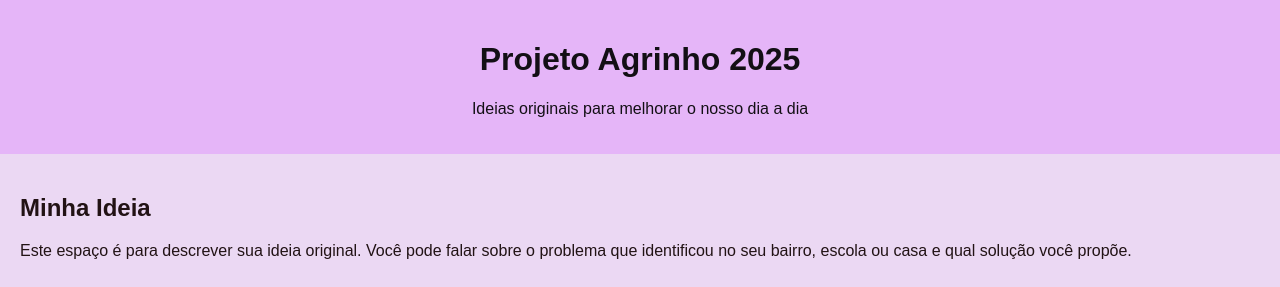
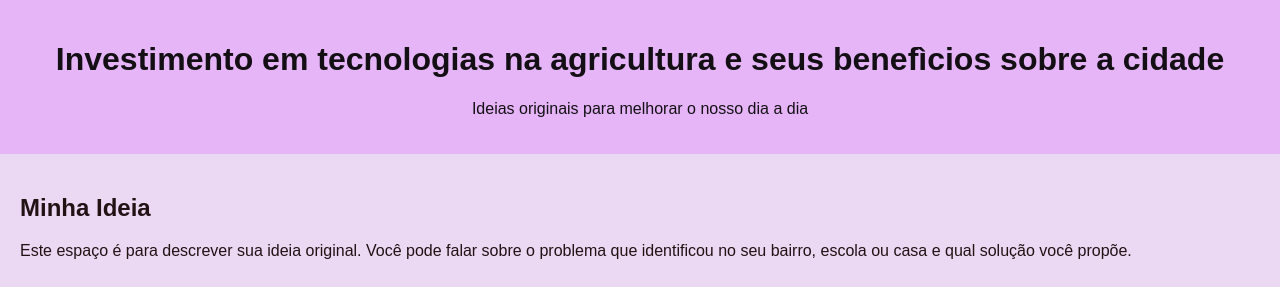
Before and after one commit to Andredotado/projeto-agrinho, a plain HTML site: page index.html in a window 1280 px wide. Shown: the top 287 px of the page. Drawn offline with Linux system fonts and the light colour scheme.

Commit message:
Update index.html

```diff
--- a/index.html
+++ b/index.html
@@ -8,7 +8,7 @@
 </head>
 <body>
     <header>
-        <h1>Projeto Agrinho 2025</h1>
+        <h1>Investimento em tecnologias na agricultura e seus benefìcios sobre a cidade</h1>
         <p>Ideias originais para melhorar o nosso dia a dia</p>
     </header>
 
```
